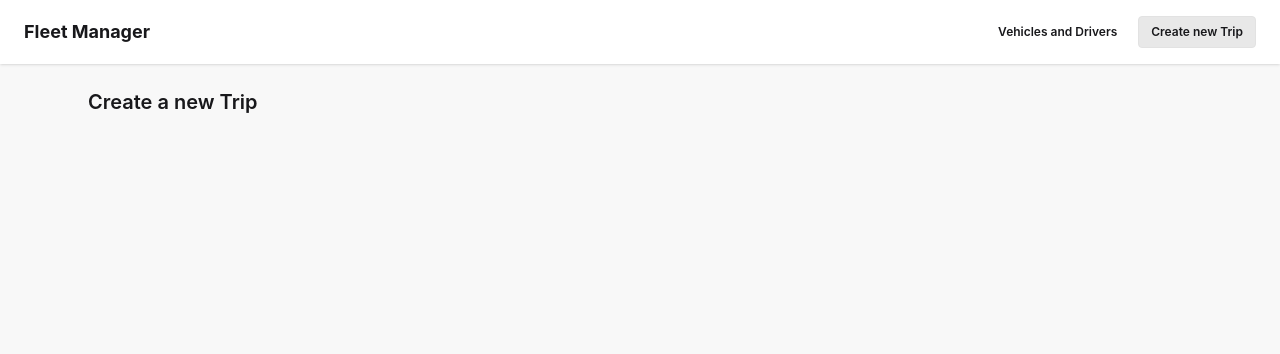
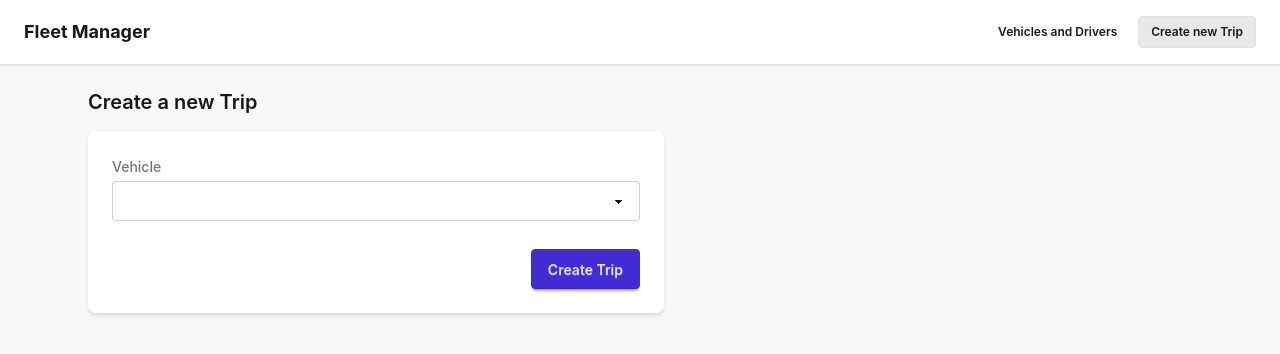
Before and after one commit to NAIT-SDEV2451/SDEV2451-Fall-2026-A01-Instructor-Examples, a React (Vite) app in the folder 2_frontend_review_start/vehiclefleet_frontend/: page /trips/new in a window 1280 px wide. Shown: the top 354 px of the page. Built offline with nearby package versions, Linux system fonts and the light colour scheme.

Commit message:
class progress pushed

```diff
--- a/2_frontend_review_start/vehiclefleet_frontend/src/components/TripForm.jsx
+++ b/2_frontend_review_start/vehiclefleet_frontend/src/components/TripForm.jsx
@@ -29,7 +29,31 @@ export default function TripForm({
     })
   }
 
+  function submitHandler(event) {
+    // stop the default event
+    event.preventDefault()
+    // call my prop onSubmit
+    onSubmit(form)
+    // pass the data that we set up last class.
+  }
 
-  return <>
-  </>
+  return <div className="card bg-base-100 shadow-md w-full max-w-xl">
+      <div className="card-body gap-5">
+        <form  className="flex flex-col gap-5">
+          <div className="form-control w-full">
+            <div className="label pb-1">
+              <span className="label-text font-medium">Vehicle</span>
+            </div>
+            <select name="vehicle"
+              className="select select-bordered w-full" required>
+              <option value="" disabled>Select a vehicle</option>
+
+            </select>
+          </div>
+          <div className="card-actions justify-end pt-2">
+            <button type="submit" className="btn btn-primary">Create Trip</button>
+          </div>
+        </form>
+      </div>
+    </div>
 }
--- a/2_frontend_review_start/vehiclefleet_frontend/src/pages/CreateTripPage.jsx
+++ b/2_frontend_review_start/vehiclefleet_frontend/src/pages/CreateTripPage.jsx
@@ -18,5 +18,6 @@ export default function CreateTripPage() {
       vehicles={VEHICLES}
       drivers={DRIVERS}
     />
+    {/* passing a reference to the function. */}
   </div>
 }
```
